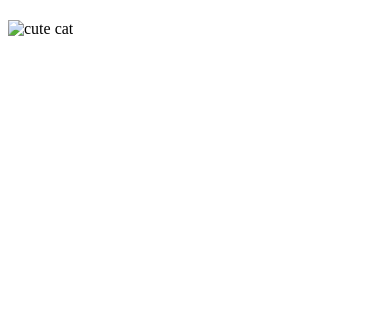
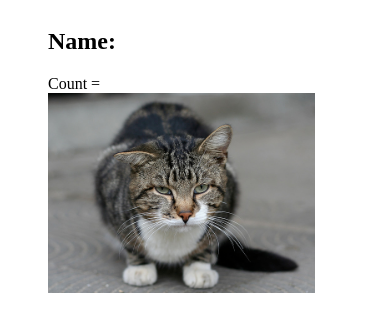
Before and after one commit to ASchopenhaur/Cat-Clicker-Using-KnockoutJS, a plain HTML site: page index.html in a window 390 px wide. Drawn offline with Linux system fonts and the light colour scheme.

Commit message:
Added css and image responsiveness

```diff
--- /dev/null
+++ b/css/style.css
@@ -0,0 +1,8 @@
+
+.container {
+	display: flex;
+}
+
+img {
+	width: 80%;
+}
--- a/index.html
+++ b/index.html
@@ -2,16 +2,20 @@
 <html lang="en">
 <head>
     <meta charset="UTF-8">
+    <meta name="viewport" content="width=device-width, initial-scale=1">
     <title>Cat Clicker</title>
+    <link rel="stylesheet" type="text/css" href="css/style.css">
 </head>
 <body>
-    <ul id="cat-list"></ul>
-    <div id="cat">
+    <div class="container">
+        <ul id="cat-list"></ul>
+        <div id="cat">
 
-        <h2 id="cat-name"></h2>
-        <div id="cat-count"></div>
-        <img id="cat-img" src="" alt="cute cat">
+            <h2 id="cat-name">Name: </h2>
+            <div id="cat-count">Count = </div>
+            <img id="cat-img" src="img/1413379559_412a540d29_z.jpg" alt="cute cat">
 
+        </div>
     </div>
     <script src="js/lib/knockout-3.2.0.js"></script>
     <script src="js/app.js"></script>
```
